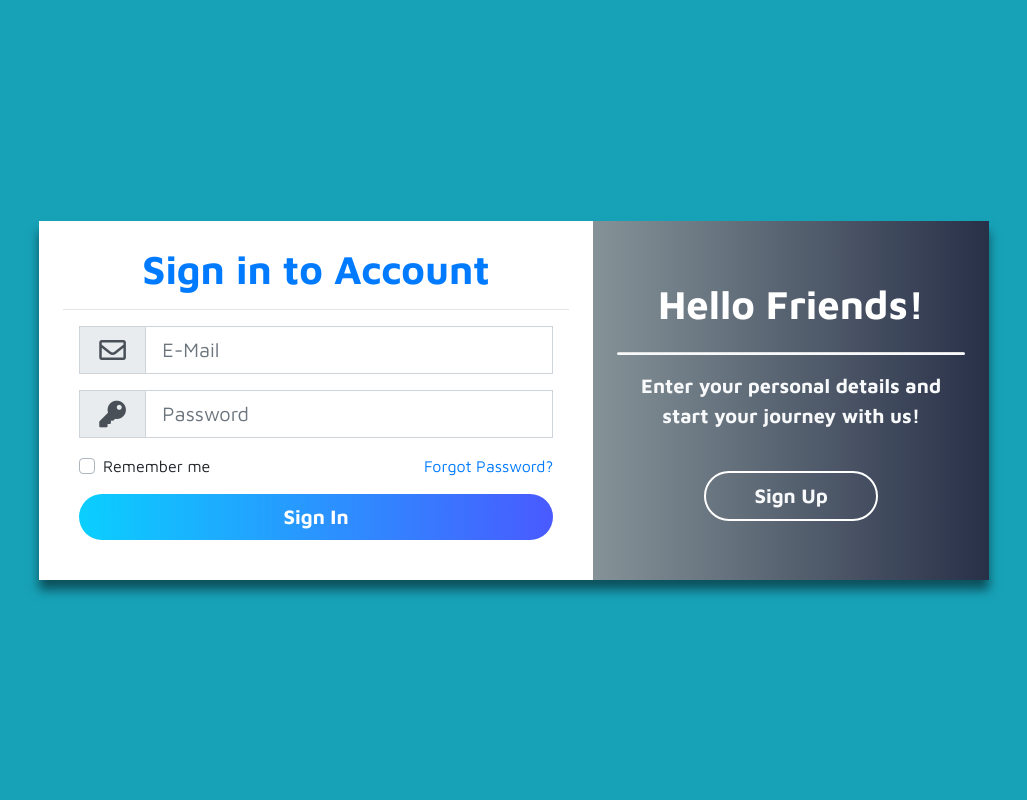
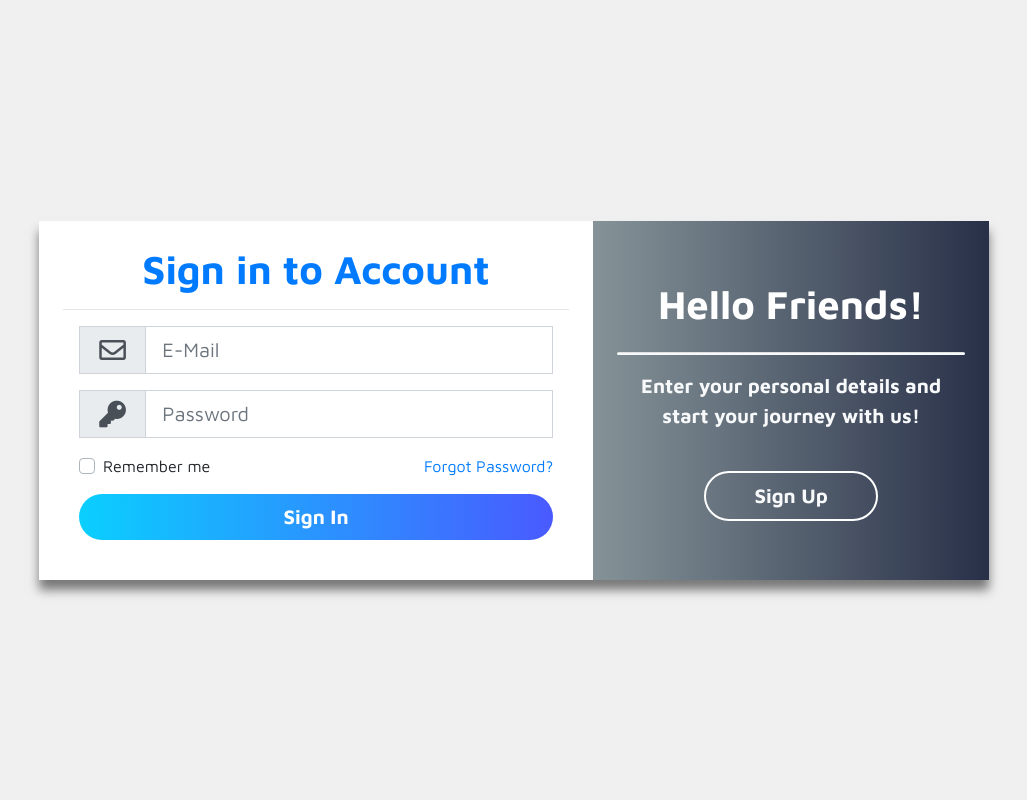
Before and after one commit to AbhayWebDev/php-projects, a PHP site: page / in a window 1280 px wide. Shown: the whole page, without its empty margins (126-1153 px from the left). Run offline with PHP 8.4, Linux system fonts and the light colour scheme; some libraries are stand-ins or nearby versions.

Commit message:
change in css file

```diff
--- a/css/style.css
+++ b/css/style.css
@@ -10,8 +10,11 @@
     height: 100vh;
 }
 
+.cus-bg {
+    background-color: #f0f0f0;
+}
+
 .myColor {
-    /* background-image: linear-gradient(to right, #f83600 50%, #f9d423 150%); */
     background: #283048;
     background: -webkit-linear-gradient(to right, #859398, #283048);
     background: linear-gradient(to right, #859398, #283048);
--- a/index.php
+++ b/index.php
@@ -13,7 +13,7 @@
     <link rel="stylesheet" href="css/style.css" />
 </head>
 
-<body class="bg-info">
+<body class="cus-bg">
     <div class="container">
         <!-- Login Form Start -->
         <div class="row justify-content-center wrapper" id="login-box">
```
